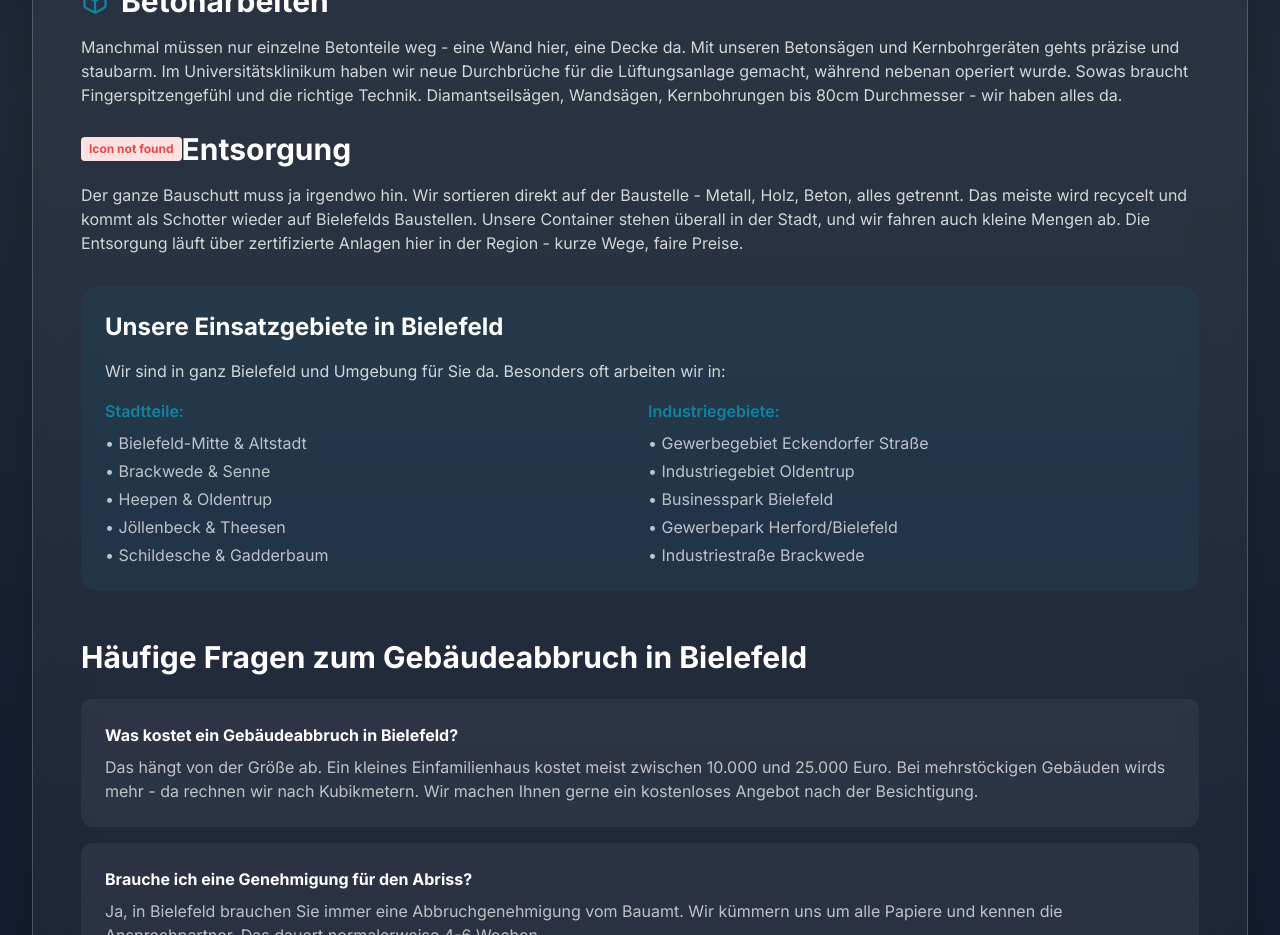
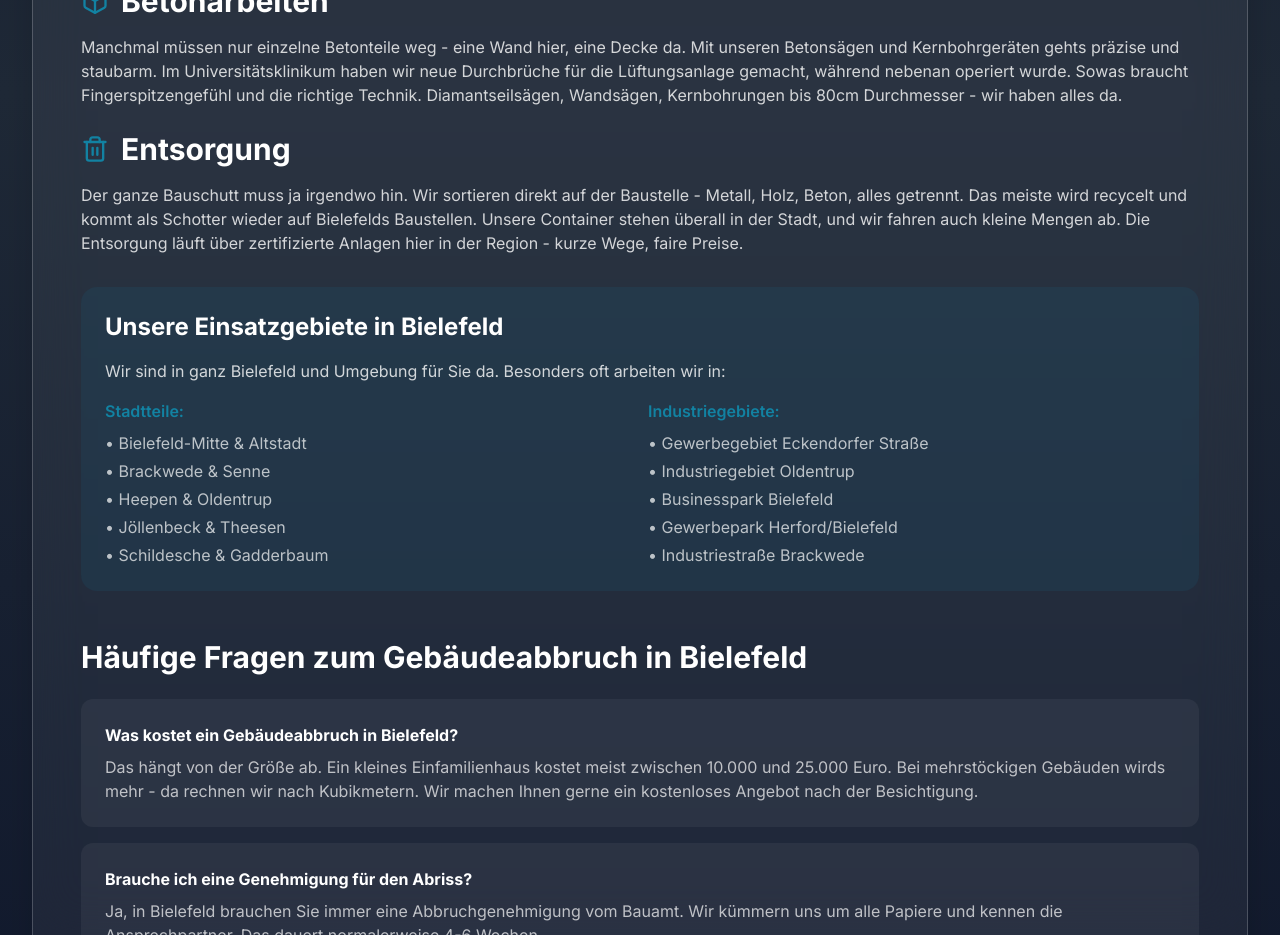
Before and after one commit to Effi-process/ruckbaupro-stand-11_09, a Next.js app: page /standorte/bielefeld/gebaeudeabbruch in a window 1280 px wide. Shown: the part 1380-2315 px from the top of the page. Built offline with nearby package versions, Linux system fonts and the light colour scheme; no server answers.

Commit message:
Fix icon name from trash-2 to trash

```diff
--- a/app/standorte/bielefeld/gebaeudeabbruch/page.tsx
+++ b/app/standorte/bielefeld/gebaeudeabbruch/page.tsx
@@ -146,7 +146,7 @@ export default function GebaeudeabbruchBielefeld() {
               </p>
 
               <h2 className="text-3xl font-bold text-white mb-4 flex items-center">
-                <Icon name="trash-2" size={28} className="text-cerulean mr-3" />
+                <Icon name="trash" size={28} className="text-cerulean mr-3" />
                 Entsorgung
               </h2>
 
```
